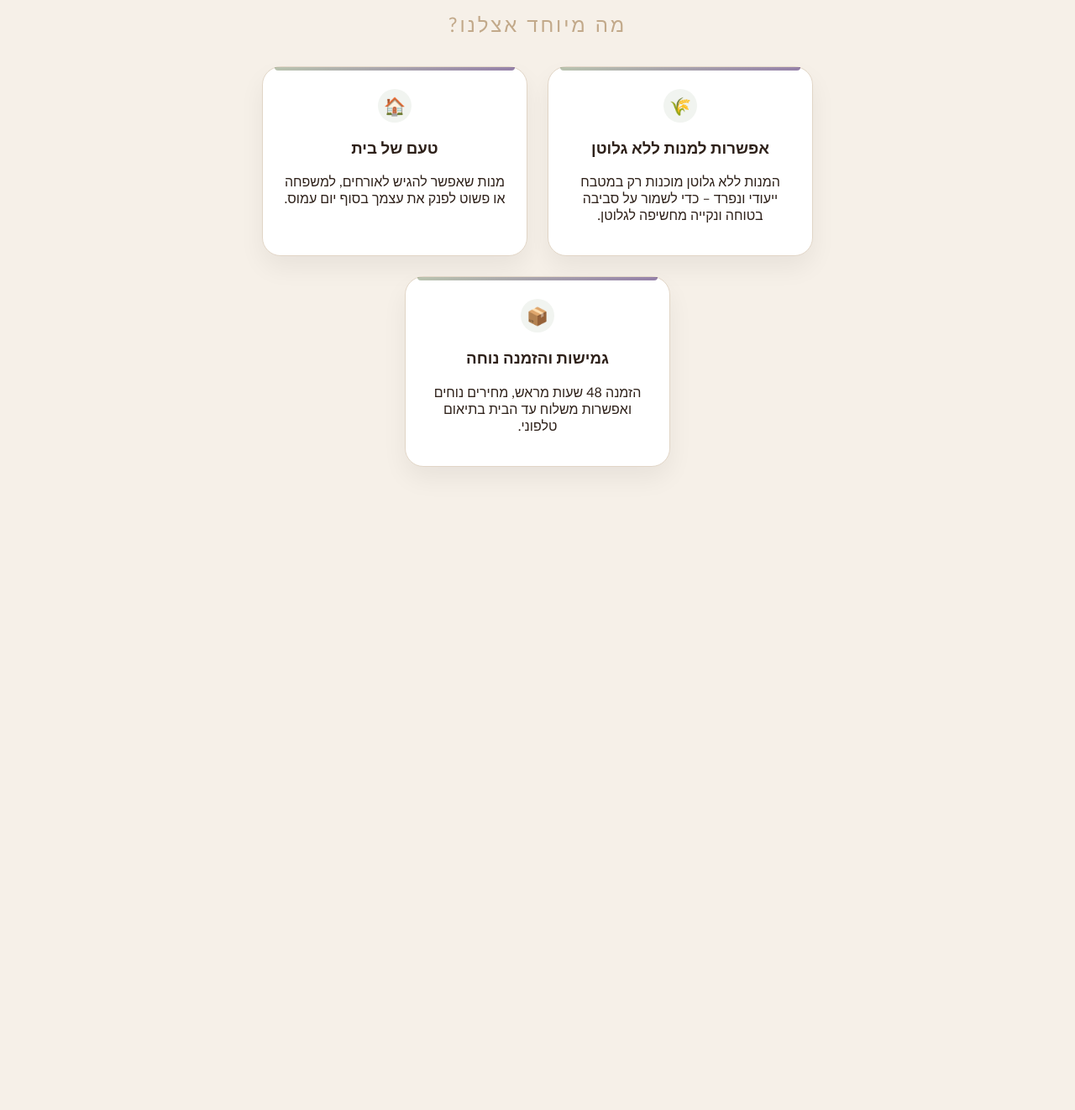
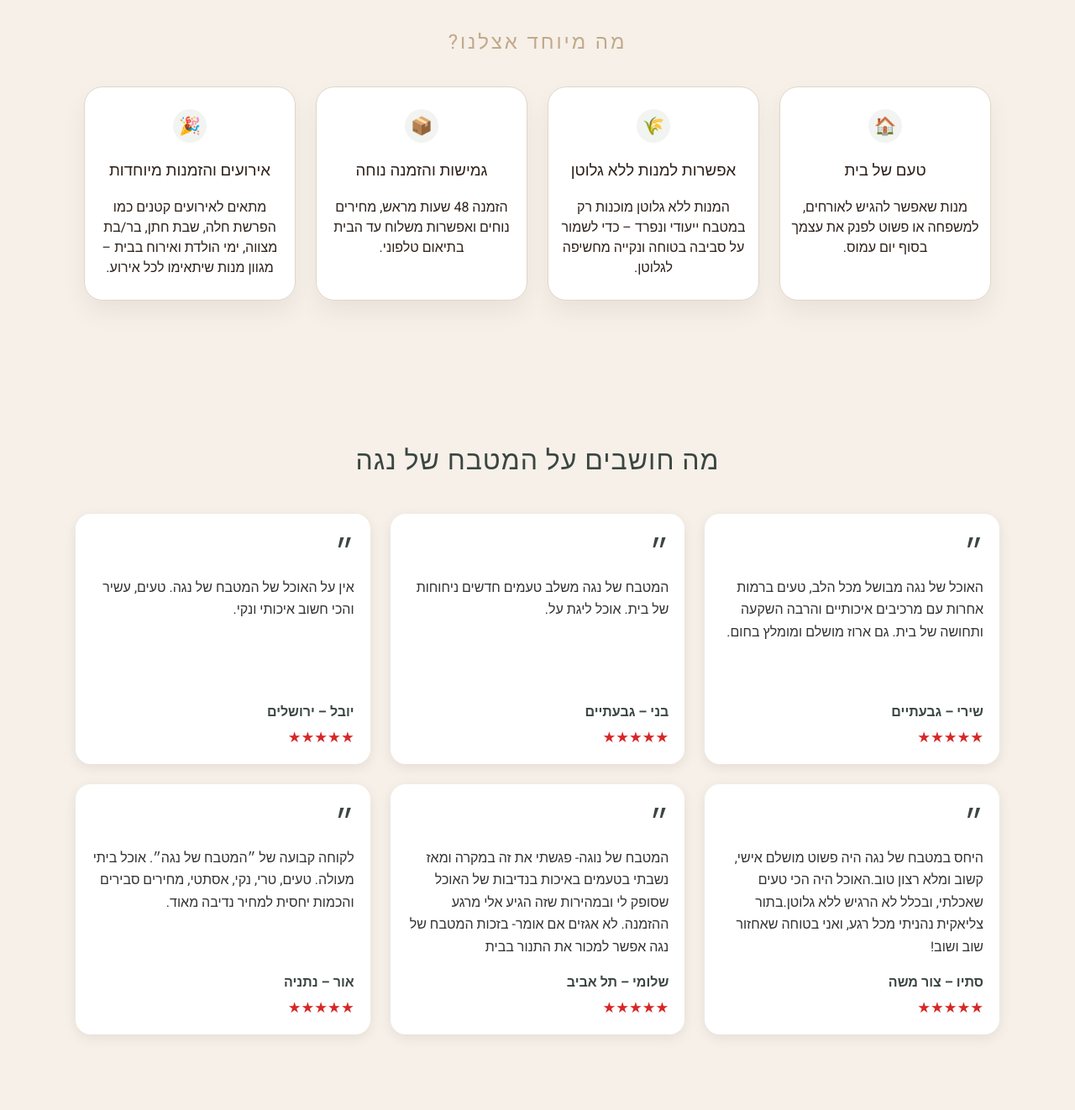
Before and after one commit to yuvala3/nogasKitchen, a Flask app: page / in a window 1280 px wide. Shown: the part 543-1865 px from the top of the page at 84% size. Before the commit the page ends 1099 px from the top, so only its background shows below. Run offline with Flask 3, Linux system fonts and the light colour scheme.

Commit message:
small changes

```diff
--- a/app.py
+++ b/app.py
@@ -2,11 +2,51 @@ from flask import Flask, render_template
 
 app = Flask(__name__)
 
-# דף הבית
 @app.route("/")
+@app.route("/home")
 def home():
-    return render_template("HomePage.html")
+    return render_template("HomePage.html", testimonials=testimonials)
 
+
+#=== המלצות ====
+testimonials = [
+    {
+        "name": "שירי – גבעתיים",
+        "text": "האוכל של נגה מבושל מכל הלב, טעים ברמות אחרות עם מרכיבים איכותיים והרבה השקעה ותחושה של בית. גם ארוז מושלם ומומלץ בחום.",
+        "stars": 5
+    },
+    {
+        "name": "בני – גבעתיים",
+        "text": "המטבח של נגה משלב טעמים חדשים ניחוחות של בית. אוכל ליגת על.",
+        "stars": 5
+    },
+    {
+        "name": "יובל – ירושלים",
+        "text": "אין על האוכל של המטבח של נגה. טעים, עשיר והכי חשוב איכותי ונקי.",
+        "stars": 5
+    },
+    {
+        "name": "סתיו – צור משה",
+        "text":
+            "היחס במטבח של נגה היה פשוט מושלם  אישי, קשוב ומלא רצון טוב.האוכל היה הכי טעים שאכלתי, ובכלל לא הרגיש ללא גלוטן.בתור צליאקית נהניתי מכל רגע, ואני בטוחה שאחזור שוב ושוב!",
+        "stars": 5
+    },
+    # {
+    #     "name": "יניב – צורן",
+    #     "text": "המטבח של נגה- אוכל מעולה, מגוון רחב, טעים, טרי, מגיע עד הבית",
+    #     "stars": 5
+    # },
+    {
+        "name": "שלומי – תל אביב",
+        "text": "המטבח של נוגה- פגשתי את זה במקרה ומאז נשבתי בטעמים באיכות בנדיבות של האוכל שסופק לי ובמהירות שזה הגיע אלי מרגע ההזמנה. לא אגזים אם אומר- בזכות המטבח של נגה אפשר למכור את התנור בבית",
+        "stars": 5
+    },
+    {
+        "name": "אור – נתניה",
+        "text": "לקוחה קבועה של ״המטבח של נגה״. אוכל ביתי מעולה. טעים, טרי, נקי, אסתטי, מחירים סבירים והכמות יחסית למחיר נדיבה מאוד.",
+        "stars": 5
+    }
+]
 
 # ====== מנות עיקריות - הדאטה ======
 mains_data = [
@@ -170,5 +210,6 @@ def glutenfree():
     )
 
 
+
 if __name__ == "__main__":
     app.run(debug=True,port=8000)
--- a/static/css/HomePage.css
+++ b/static/css/HomePage.css
@@ -1,7 +1,6 @@
 /* ------- מבנה כללי של עמוד הבית ------- */
 
 .homepage {
-    padding: 30px 6vw 60px;
     box-sizing: border-box;
 }
 
@@ -9,24 +8,25 @@
 
 /* hero – רקע תמונות מתחלפות */
 .hero-with-image {
+    width: 100vw;               /* פריסה על כל רוחב המסך */
+    margin-left: calc(50% - 50vw); /* ביטול המרווח של הקונטיינר */
+    height: 60vh;               /* או כמה שמתאים לך */
     position: relative;
     background-size: cover;
     background-position: center;
     background-repeat: no-repeat;
-    min-height: 420px;
     display: flex;
     align-items: center;
     justify-content: center;
     transition: background-image 1s ease-in-out;
-    border-radius: 15px;
 }
 
 .hero-overlay {
     position: absolute;
     inset: 0;
     background: linear-gradient(120deg, rgba(0,0,0,0.45), rgba(0,0,0,0.2));
-    border-radius: 15px;
 }
+
 
 .hero-inner {
     position: relative;
@@ -137,8 +137,8 @@
     position: relative;
     background-color: var(--card-bg);
     border-radius: 22px;
-    padding: 26px 22px 22px;
-    width: 270px;
+    padding: 26px 10px 10px;
+    width: 230px;
     max-width: 100%;
     box-shadow: 0 14px 30px rgba(0, 0, 0, 0.06);
     border: 1px solid var(--card-border);
@@ -146,18 +146,7 @@
     transition: transform 0.2s ease, box-shadow 0.2s ease, border-color 0.2s ease;
 }
 
-/* פס עדין בראש הכרטיס */
-.card::before {
-    content: "";
-    position: absolute;
-    top: 0;
-    right: 14px;
-    left: 14px;
-    height: 4px;
-    border-radius: 0 0 999px 999px;
-    background: linear-gradient(to left, var(--primary), var(--accent));
-    opacity: 0.6;
-}
+
 
 /* אייקון עגול למעלה */
 .card-icon {
@@ -184,6 +173,85 @@
 .fade-delay-2 { animation-delay: 0.5s; }
 .fade-delay-3 { animation-delay: 0.8s; }
 
+
+/*testimonials*/
+
+.testimonials-section {
+    padding: 70px 20px 90px;
+    background-color: #f6f0e9;
+    text-align: center;
+    direction: rtl;
+}
+
+.testimonials-title {
+    font-size: 2rem;
+    color: #3b4640;
+    margin-bottom: 40px;
+    font-weight: 300;
+}
+
+/* גריד של ההמלצות */
+.testimonials-grid {
+    max-width: 1100px;
+    margin: 0 auto;
+    display: grid;
+    grid-template-columns: repeat(auto-fit, minmax(270px, 1fr));
+    gap: 24px;
+}
+
+/* כרטיס המלצה */
+.testimonial-card {
+    background: #ffffff;
+    border-radius: 18px;
+    padding: 19px;
+    box-shadow: 0 4px 15px rgba(0,0,0,0.08);
+    display: flex;
+    flex-direction: column;
+    justify-content: space-between;   /* ↓↓↓ זה מה שדוחף את השם והכוכבים למטה */
+    min-height: 260px;                 /* גובה אחיד לכרטיסים */
+    position: relative;
+    text-align: right;
+}
+
+/* גרש למעלה */
+.quote-mark {
+    font-size: 38px;
+    color: #3b4640;
+    margin-bottom: 0px;
+}
+
+/* טקסט ההמלצה */
+.testimonial-text {
+    font-size: 1rem;
+    line-height: 1.65;
+    color: #333;
+    margin-bottom: 10px;
+    flex-grow: 1;       /* תופס מקום כדי לדחוף את החלק התחתון למטה */
+    margin-top: 0px;
+}
+
+/* אזור תחתון */
+.testimonial-bottom {
+    margin-top: auto;   /* דוחף את זה לתחתית */
+    text-align: right;
+}
+
+/* שם */
+.testimonial-name {
+    font-weight: 600;
+    color: #3b4640;
+    margin-bottom: 6px;
+}
+
+/* כוכבים */
+.stars {
+    color: #d62828;
+    font-size: 1.1rem;
+}
+
+
+
+
 @keyframes fadeDown {
     to {
         opacity: 1;
--- a/static/css/base.css
+++ b/static/css/base.css
@@ -12,7 +12,7 @@
 }
 
 body {
-    font-family: 'Calibri', sans-serif;
+    font-family: 'Heebo', sans-serif;
     margin: 0;
     padding: 0;
     background-color: var(--bg-main);
@@ -21,6 +21,17 @@ body {
     display: flex;
     flex-direction: column;
 }
+
+h1, h2{
+    font-family: 'Heebo', sans-serif;
+    font-weight: 300;  /* דק */
+    letter-spacing: 1px; /* מרווח שנותן מראה יוקרתי */
+}
+
+h3 {
+    font-family: 'Heebo', sans-serif;
+    font-weight: 450;
+  }
 
 #loader {
     position: fixed;
--- a/templates/HomePage.html
+++ b/templates/HomePage.html
@@ -32,14 +32,6 @@
         </div>
 
         <div class="cards">
-            <article class="card">
-                <div class="card-icon">🌾</div>
-                <h3>אפשרות למנות ללא גלוטן</h3>
-                <p>
-                    המנות ללא גלוטן מוכנות רק במטבח ייעודי ונפרד –
-                    כדי לשמור על סביבה בטוחה ונקייה מחשיפה לגלוטן.
-                </p>
-            </article>
 
             <article class="card">
                 <div class="card-icon">🏠</div>
@@ -51,6 +43,15 @@
             </article>
 
             <article class="card">
+                <div class="card-icon">🌾</div>
+                <h3>אפשרות למנות ללא גלוטן</h3>
+                <p>
+                    המנות ללא גלוטן מוכנות רק במטבח ייעודי ונפרד –
+                    כדי לשמור על סביבה בטוחה ונקייה מחשיפה לגלוטן.
+                </p>
+            </article>
+
+            <article class="card">
                 <div class="card-icon">📦</div>
                 <h3>גמישות והזמנה נוחה</h3>
                 <p>
@@ -58,8 +59,41 @@
                     ואפשרות משלוח עד הבית בתיאום טלפוני.
                 </p>
             </article>
+
+            <article class="card">
+            <div class="card-icon">🎉</div>
+            <h3>אירועים והזמנות מיוחדות</h3>
+            <p>
+                מתאים לאירועים קטנים כמו הפרשת חלה, שבת חתן, בר/בת מצווה,
+                ימי הולדת ואירוח בבית – מגוון מנות שיתאימו לכל אירוע.
+            </p>
+             </article>
+
         </div>
     </section>
+
+<section class="testimonials-section">
+    <h2 class="testimonials-title">מה חושבים על המטבח של נגה</h2>
+
+    <div class="testimonials-grid">
+        {% for t in testimonials %}
+        <article class="testimonial-card">
+            <div class="quote-mark">״</div>
+
+            <p class="testimonial-text">
+                {{ t.text }}
+            </p>
+            <div class="testimonial-bottom">
+                <div class="testimonial-name">{{ t.name }}</div>
+                <div class="stars">{{ '★' * t.stars }}</div>
+            </div>
+        </article>
+        {% endfor %}
+    </div>
+</section>
+
+
+
 
 </main>
 {% endblock %}
--- a/templates/base.html
+++ b/templates/base.html
@@ -2,6 +2,7 @@
 <html lang="he" dir="rtl">
 <head>
     {% block page_head %}
+        <link href="https://fonts.googleapis.com/css2?family=Heebo:wght@300;400;500;700&display=swap" rel="stylesheet">
         <title>
             NogasKitchen |
             {{ page_head_title|default('Flask site', true) }}
@@ -37,6 +38,7 @@
 
 {% endblock %}
 
-{% block page_body_js %}{% endblock %}
+{% block page_body_js %} {% endblock %}
+
 </body>
 </html>
--- a/templates/header.html
+++ b/templates/header.html
@@ -1,7 +1,7 @@
 <header class="main-header">
     <div class="header-inner">
 
-        <!-- לוגו משמאל -->
+        <!-- לוגו מימין -->
         <div class="header-logo">
             <a href="{{ url_for('home') }}">
                 <img src="{{ url_for('static', filename='img/NogasKitchen.png') }}"
```
Also changed, not shown: static/css/header.css (+31 -7 lines), static/img/whatsapp.png, static/js/transmitions.js (added).
